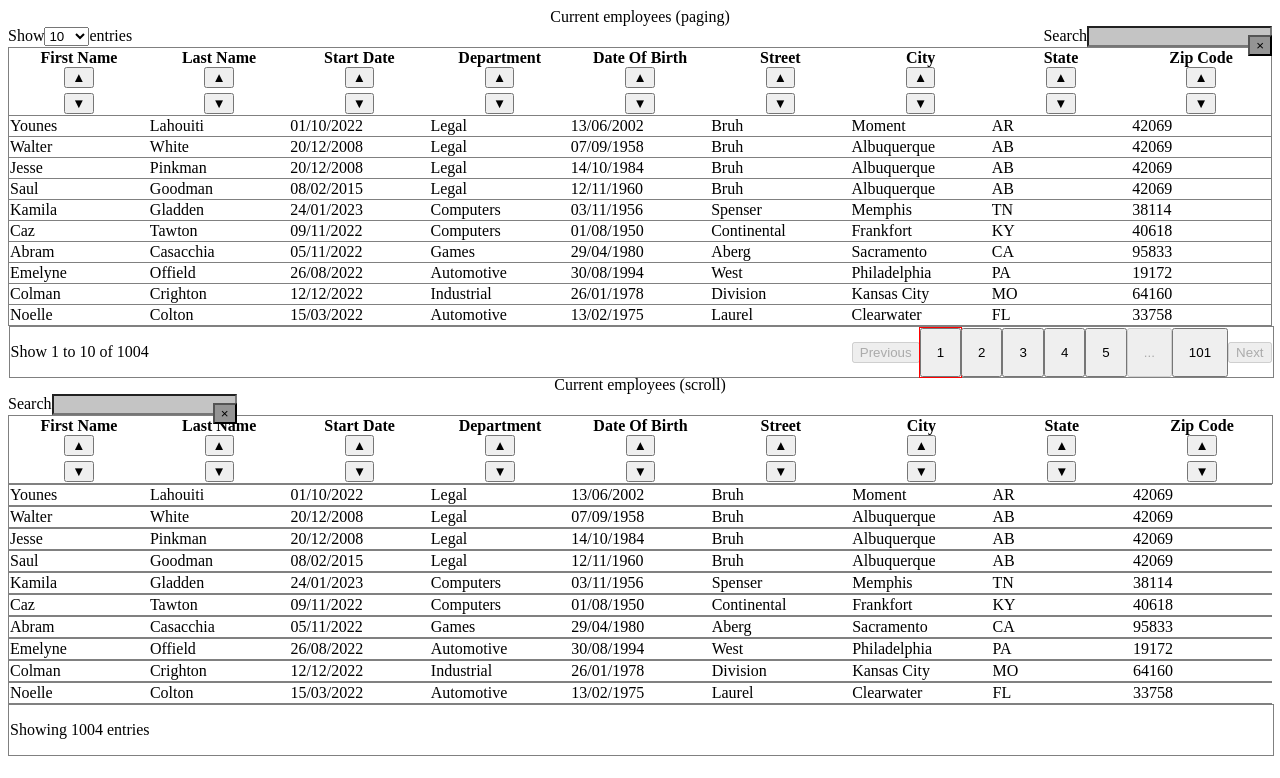
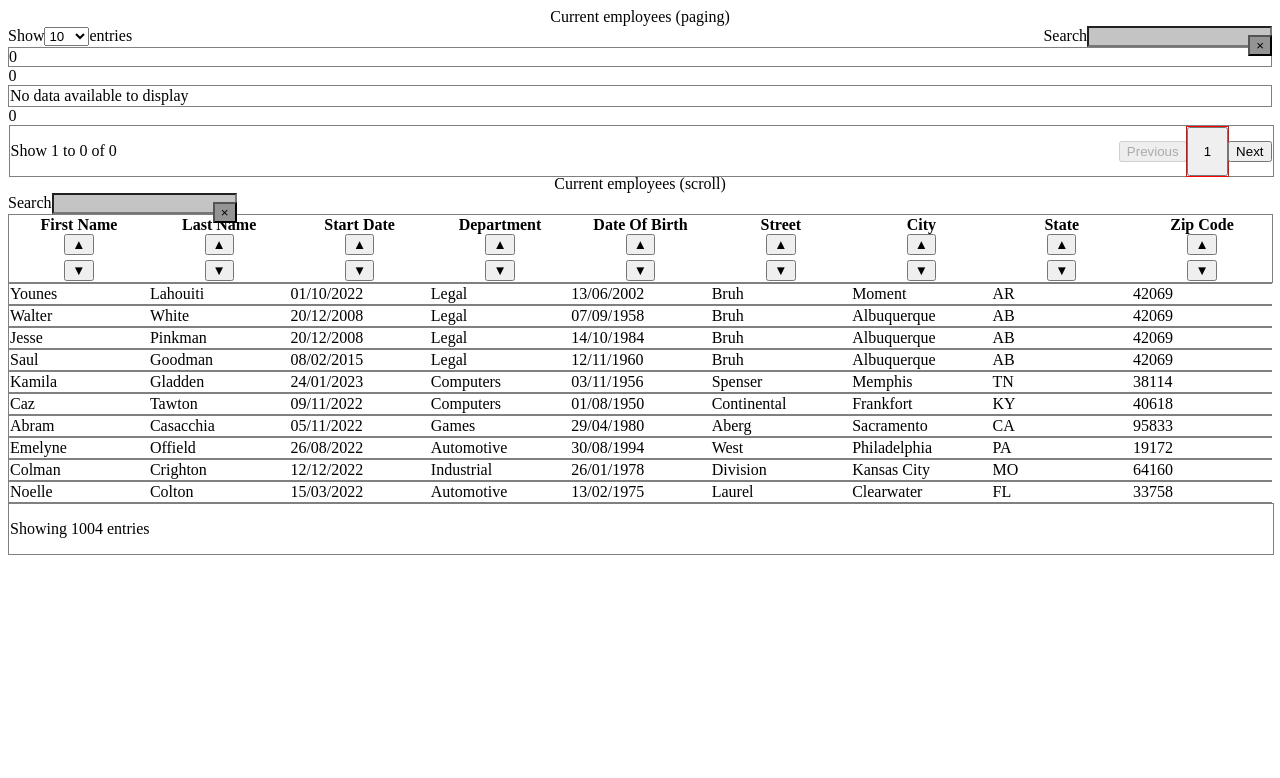
Before and after one commit to LePhenix47/HRnet-Data-Table_npm-package, a React (Vite) app in the folder dataTable-npm/: page / in a window 1280 px wide. Shown: the top 778 px of the page. Built offline with nearby package versions, Linux system fonts and the light colour scheme.

Commit message:
Ajout de message lorsqu'il n'y a pas de données ajoutées (encore buggé) + ajout de message lorsque la recherche ne correspond à aucun élément du tableau

```diff
--- a/dataTable-npm/src/App.jsx
+++ b/dataTable-npm/src/App.jsx
@@ -6,7 +6,7 @@ function App() {
     <>
       <DataTable
         title="Current employees (paging)"
-        data={dataMock}
+        data={[]}
         lengthMenu={[10, 25, 50, 100]}
         sort
         filter
--- a/dataTable-npm/src/components/DataTable/DataTable.jsx
+++ b/dataTable-npm/src/components/DataTable/DataTable.jsx
@@ -521,6 +521,7 @@ export default function DataTable({
                   </th>
                 );
               })}
+            {!data.length && null}
           </tr>
         </thead>
         <tfoot
@@ -583,14 +584,20 @@ export default function DataTable({
                 </tr>
               );
             })}
-
-          {/* {!totalDataRef.current && !isFiltered && (
-          <tr className="DataTable__row DataTable__body-row">
-            <td className="DataTable__cell DataTable__body-cell">
-              No data available to display
-            </td>
-          </tr>
-        )} */}
+          {!data.length && (
+            <tr className="DataTable__row DataTable__body-row">
+              <td className="DataTable__cell DataTable__body-cell">
+                No data available to display
+              </td>
+            </tr>
+          )}
+          {data.length && !values.length && (
+            <tr className="DataTable__row DataTable__body-row">
+              <td className="DataTable__cell DataTable__body-cell">
+                No matching records found
+              </td>
+            </tr>
+          )}
         </tbody>
       </table>
     </div>
--- a/package.json
+++ b/package.json
@@ -1,6 +1,6 @@
 {
   "name": "@lephenix47/react-datatable",
-  "version": "1.0.3",
+  "version": "1.0.4",
   "description": "A React component library for creating feature-rich and customizable data tables. This library provides all the functionality of its jQuery counterpart with the added benefits of using React. Designed to be fast, flexible, and easy to use, this library provides a complete solution for creating and customizing data tables in your React applications.",
   "main": "dataTable-npm/src/index.js",
   "files": [
```
